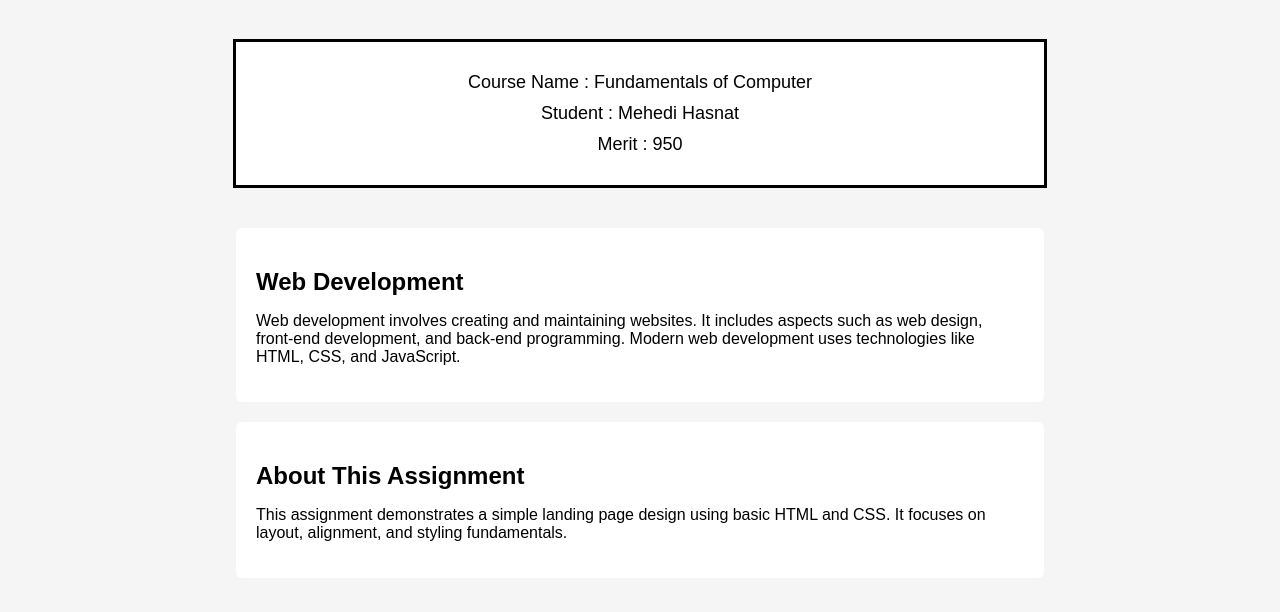
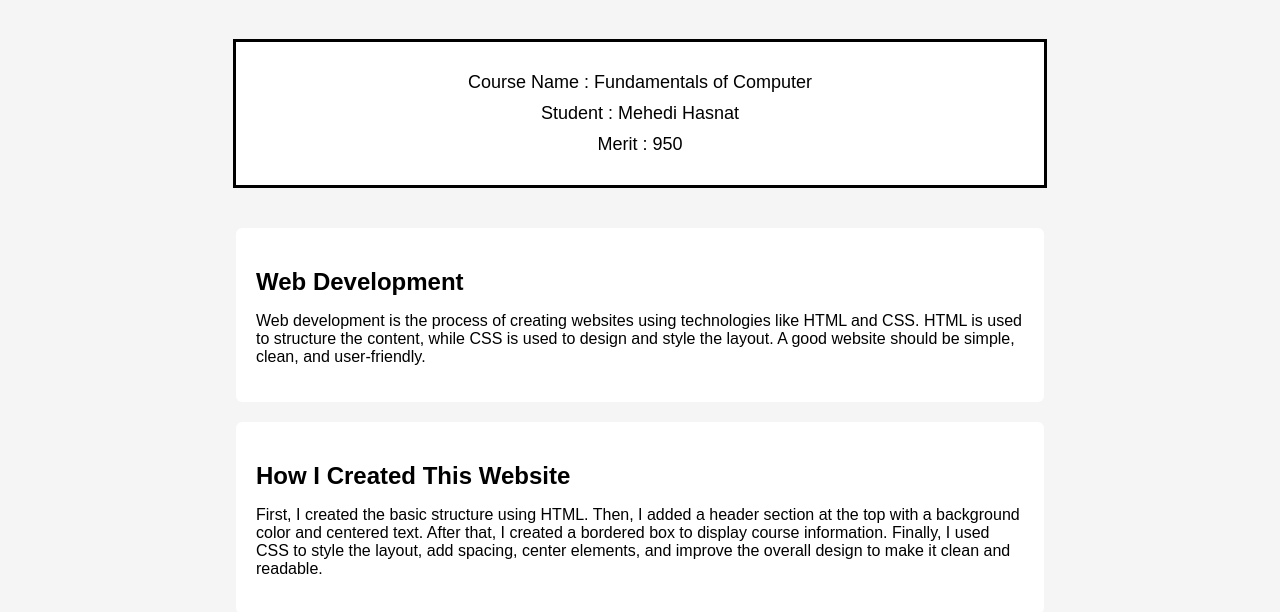
Before and after one commit to Mehedi-Hasnat/fundamental-of-computer, a plain HTML site: page index.html in a window 1280 px wide. Shown: the part 78-690 px from the top of the page. Drawn offline with Linux system fonts and the light colour scheme.

Commit message:
Update index.html

```diff
--- a/index.html
+++ b/index.html
@@ -8,33 +8,36 @@
 </head>
 <body>
 
-    <!-- Top Header -->
+    <!-- Header -->
     <header class="header">
         <h1>Assignment Submission</h1>
     </header>
 
-    <!-- Middle Box Section -->
+    <!-- Info Box -->
     <section class="info-box">
         <p>Course Name : Fundamentals of Computer</p>
         <p>Student : Mehedi Hasnat</p>
         <p>Merit : 950</p>
     </section>
 
-    <!-- Extra Section -->
+    <!-- Extra Section 1 -->
     <section class="content">
         <h2>Web Development</h2>
         <p>
-            Web development involves creating and maintaining websites. It includes
-            aspects such as web design, front-end development, and back-end programming.
-            Modern web development uses technologies like HTML, CSS, and JavaScript.
+            Web development is the process of creating websites using technologies like HTML and CSS.
+            HTML is used to structure the content, while CSS is used to design and style the layout.
+            A good website should be simple, clean, and user-friendly.
         </p>
     </section>
 
+    <!-- Extra Section 2 -->
     <section class="content">
-        <h2>About This Assignment</h2>
+        <h2>How I Created This Website</h2>
         <p>
-            This assignment demonstrates a simple landing page design using basic HTML
-            and CSS. It focuses on layout, alignment, and styling fundamentals.
+            First, I created the basic structure using HTML. Then, I added a header section at the top
+            with a background color and centered text. After that, I created a bordered box to display
+            course information. Finally, I used CSS to style the layout, add spacing, center elements,
+            and improve the overall design to make it clean and readable.
         </p>
     </section>
 
```
